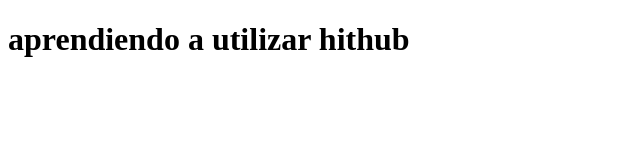
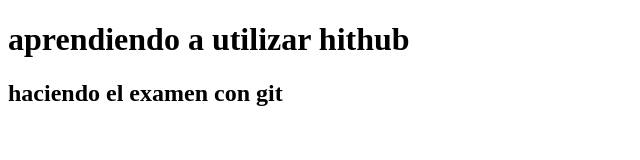
Before and after one commit to Robertgarcia020/examen-robertmejiagarcia, a plain HTML site: page index.html in a window 1280 px wide. Shown: the whole page, without its empty margins (0-640 px from the left). Drawn offline with Linux system fonts and the light colour scheme.

Commit message:
Versión 2

```diff
--- a/index.html
+++ b/index.html
@@ -7,5 +7,6 @@
 </head>
 <body>
     <h1>aprendiendo a utilizar hithub</h1>
+    <h2>haciendo el examen con git</h2>
 </body>
 </html>
```
